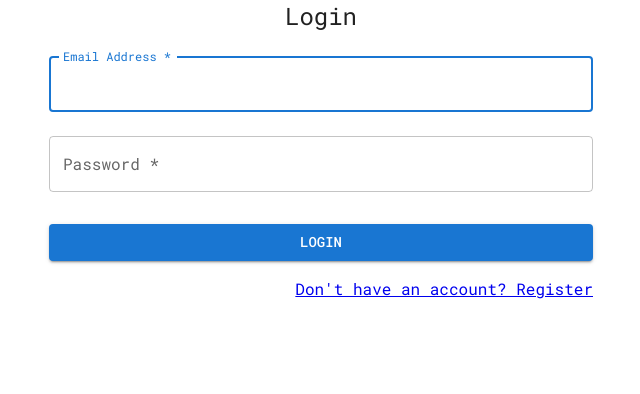
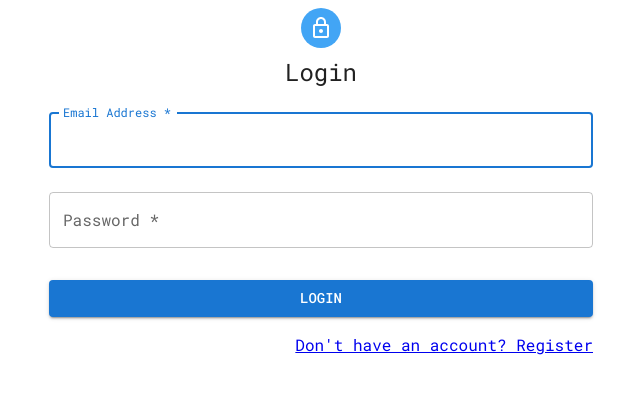
Before and after one commit to currynia/PeerLink, a React (Vite) app in the folder src/main/client/peerlink/: page /login in a window 1280 px wide. Shown: the top 394 px of the page, without its empty margins (559-1199 px from the left). Built offline with nearby package versions, Linux system fonts and the light colour scheme.

Commit message:
w redirects

```diff
--- a/src/main/client/peerlink/src/Components/Login.tsx
+++ b/src/main/client/peerlink/src/Components/Login.tsx
@@ -1,15 +1,17 @@
-//import { LockOutlined } from "@mui/icons-material";
+import { LockOutlined } from "@mui/icons-material";
 import {
   Container,
   CssBaseline,
   Box,
+  Avatar,
   Typography,
   TextField,
   Button,
   Grid
 } from "@mui/material";
 import { useState } from "react";
-import { Link } from "react-router-dom";
+import { Link, useNavigate} from "react-router-dom";
+
 
 const Login = () => {
   const [username, setUsername] = useState("");
@@ -18,6 +20,7 @@ const Login = () => {
     username,
     password,
   };
+  const navigate = useNavigate();
   const handleLogin = async () => {
     try {
       const response = await fetch("/api/login", {
@@ -29,6 +32,7 @@ const Login = () => {
       }).then((response) => response.json());
       if (response.value == 200) {
         console.log("login successful");
+        navigate('/Home');
       } else {
         throw Error(response.message);
       }
@@ -50,6 +54,9 @@ const Login = () => {
             alignItems: "center",
           }}
         >
+          <Avatar sx={{ m: 1, bgcolor: "primary.light" }}>
+            <LockOutlined />
+          </Avatar>
           <Typography variant="h5">Login</Typography>
           <Box sx={{ mt: 1 }}>
             <TextField
```
